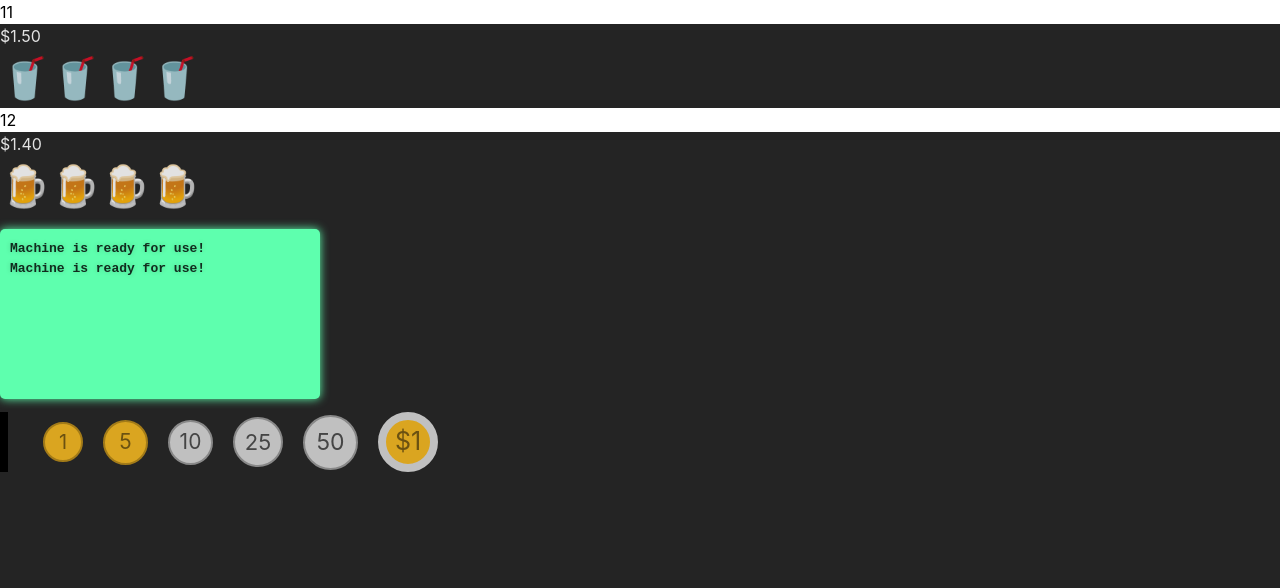
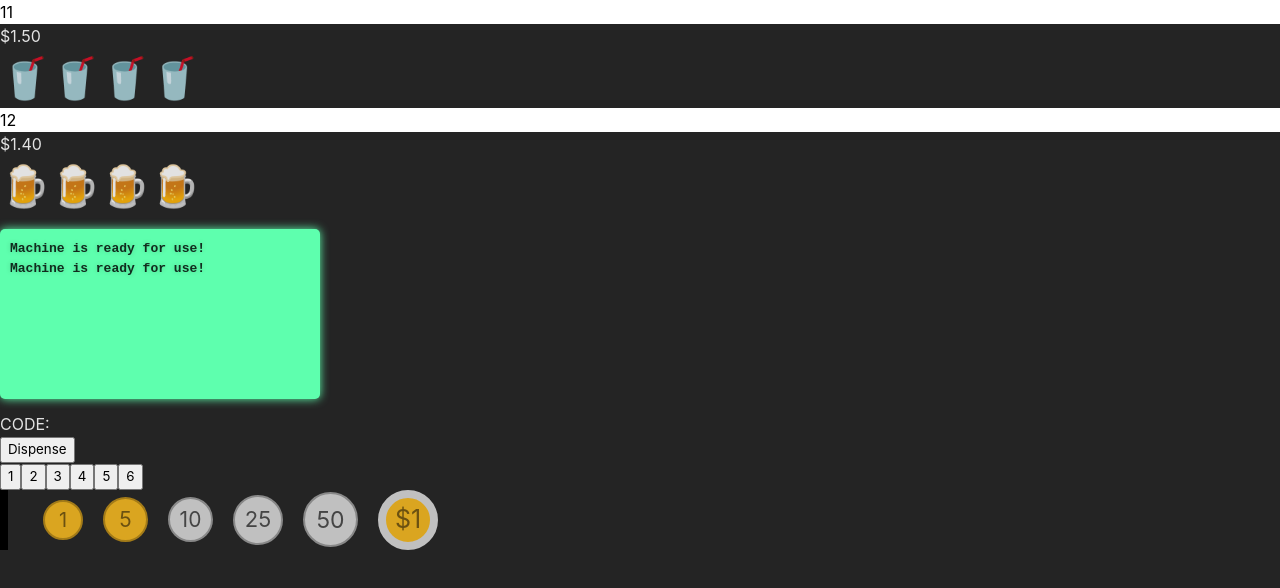
Before and after one commit to hawkgs/react-vending-machine, a React (Vite) app: page / in a window 1280 px wide. Shown: the top 588 px of the page. Built offline with nearby package versions, Linux system fonts and the light colour scheme.

Commit message:
Implement the init version of the Controls

```diff
--- a/src/components/controls/Controls.tsx
+++ b/src/components/controls/Controls.tsx
@@ -10,8 +10,33 @@ export default function Controls({
   onCodeEnter,
   onCoinsDispense,
 }: ControlsProps) {
-  // const [code, setCode] = useState<string>('');
-  // const onButtonClick = (digit: string) => {};
+  const [code, setCode] = useState<string>('');
 
-  return <div></div>;
+  const onButtonClick = (digit: string) => {
+    if (code.length > 1) {
+      setCode(digit);
+    } else {
+      const newCode = code + digit;
+      setCode(newCode);
+
+      if (newCode.length > 1) {
+        onCodeEnter(newCode);
+      }
+    }
+  };
+
+  return (
+    <>
+      <div>CODE: {code}</div>
+      <button onClick={onCoinsDispense}>Dispense</button>
+      <div>
+        <button onClick={() => onButtonClick('1')}>1</button>
+        <button onClick={() => onButtonClick('2')}>2</button>
+        <button onClick={() => onButtonClick('3')}>3</button>
+        <button onClick={() => onButtonClick('4')}>4</button>
+        <button onClick={() => onButtonClick('5')}>5</button>
+        <button onClick={() => onButtonClick('6')}>6</button>
+      </div>
+    </>
+  );
 }
```
